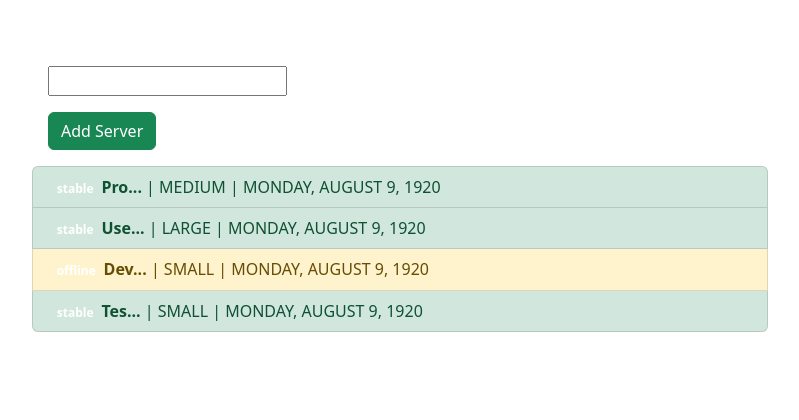
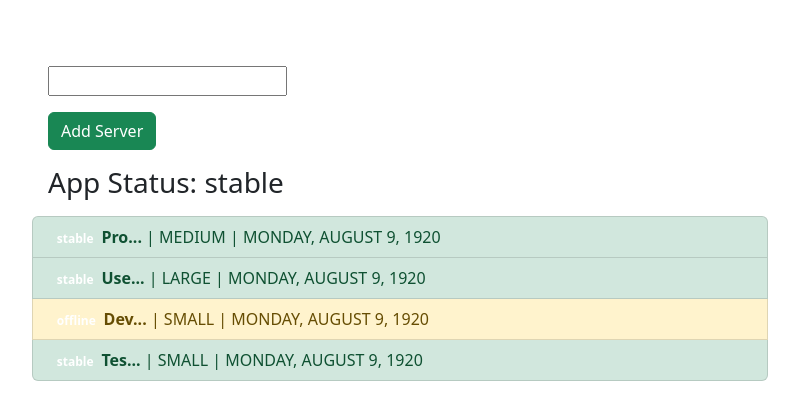
Before and after one commit to AhmedAliRezk5050/angular-practise, an Angular app: page / in a window 1280 px wide. Shown: the top 420 px of the page, without its empty margins (50-849 px from the left). Built offline with nearby package versions, Linux system fonts and the light colour scheme.

Commit message:
pipes(async built-in pipe)

```diff
--- a/src/app/app.component.html
+++ b/src/app/app.component.html
@@ -6,6 +6,10 @@
       </div>
       <div class="m-3">
         <button class="btn btn-success" (click)="onAddServer()">Add Server</button>
+      </div>
+
+      <div class="m-3">
+        <h3>App Status: {{appStatus | async}}</h3>
       </div>
 
       <ul class="list-group">
--- a/src/app/app.component.ts
+++ b/src/app/app.component.ts
@@ -7,6 +7,12 @@ import { Component } from '@angular/core';
 })
 export class AppComponent {
   filterValue = ''
+
+  appStatus = new Promise((res, _) => {
+    setTimeout(() => {
+      res('stable')
+    }, 2000)
+  })
 
   servers = [
     {
```
